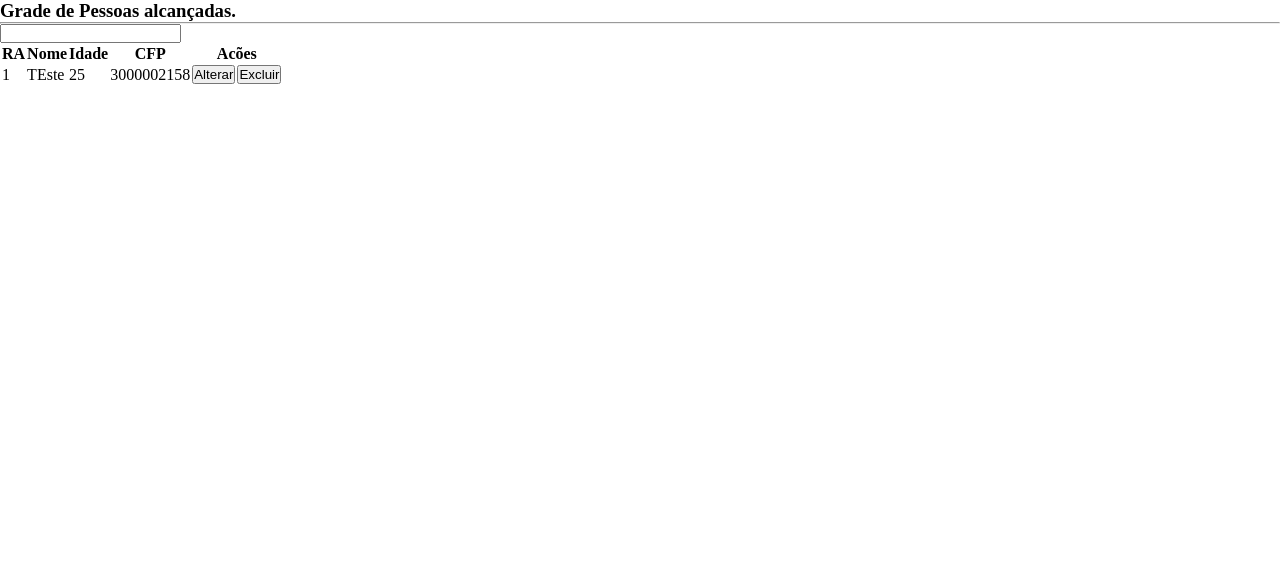
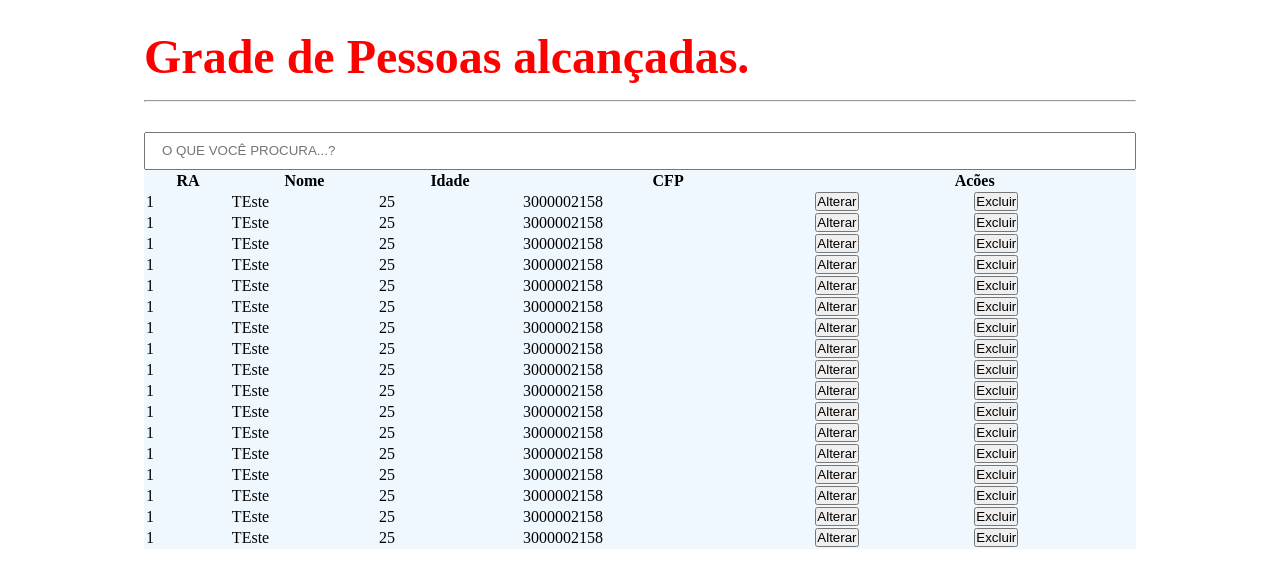
Before and after one commit to noFonte/fomulacadas2.0, a PHP site: page /listagem.html in a window 1280 px wide. Shown: the top 588 px of the page. Run offline with PHP 8.4, Linux system fonts and the light colour scheme.

Commit message:
Criando lista parte 4

```diff
--- a/index.html
+++ b/index.html
@@ -1,6 +1,6 @@
 <!DOCTYPE html>
 <html lang="en">
-
+    <meta http-equiv="Cache-control" content="public">
 <head>
     <meta charset="UTF-8">
     <meta name="viewport" content="width=device-width, initial-scale=1.0">
--- a/listagem.html
+++ b/listagem.html
@@ -1,25 +1,90 @@
 <!DOCTYPE html>
-<html lang="en">
+<html lang="pt-br">
+    <meta http-equiv="Cache-control" content="public">
 <head>
     <meta charset="UTF-8">
     <meta name="viewport" content="width=device-width, initial-scale=1.0">
     <title>Cadastro de Pessoa</title>
-    <link rel="stylesheet" href="style.css">
+    <link rel="stylesheet" href="style.css?v=1">
+    <style  >
+        /*Listagens*/
+
+
+
+        .listagem {
+            position: relative;
+            padding: 1rem;
+            width:80%;
+            margin: 1% auto;
+
+
+
+        }
+
+
+
+        .listagem>section {
+            position: relative;
+            color: red;
+            height: auto;
+            font-size: 2rem;
+            margin-bottom: 3rem;
+        }
+
+        .listagem>section h1 {
+            margin-bottom: 1rem;
+        }
+
+        .listagem>section hr{
+            position: absolute;
+            width: 100%;
+
+
+        }
+
+        .input-buscar{
+            height: 2.4rem;
+            width: 100%;
+            text-indent: 1rem;
+            text-transform: uppercase;
+
+
+        }
+
+
+        .table-list{
+
+            position: relative;
+            background-color: aliceblue;
+            width: 100%;
+
+        }
+
+        .table-list table{
+            position: relative;
+            width: 100%;
+        }
+
+
+
+
+    </style>
 </head>
+
 <body>
 
 
     <div class="listagem">
 
-        <section class="title">
-            <h3>Grade de Pessoas alcançadas.</h3>
+        <section>
+            <h1 class="title">Grade de Pessoas alcançadas.</h1>
             <hr>
         </section>
 
         <div class="main-list">
 
             <section>
-                <input type="text" id="buscar" name="busca" class="input-buscar" >
+                <input type="text" id="buscar" name="busca" placeholder="O que Você Procura...? " class="input-buscar">
             </section>
             <div class="table-list">
                 <table>
@@ -45,6 +110,137 @@
                             <td><button>Alterar</button></td>
                             <td><button>Excluir</button></td>
                         </tr>
+                        <tr>
+                            <td>1</td>
+                            <td>TEste</td>
+                            <td>25</td>
+                            <td>3000002158</td>
+                            <td><button>Alterar</button></td>
+                            <td><button>Excluir</button></td>
+                        </tr>
+                        <tr>
+                            <td>1</td>
+                            <td>TEste</td>
+                            <td>25</td>
+                            <td>3000002158</td>
+                            <td><button>Alterar</button></td>
+                            <td><button>Excluir</button></td>
+                        </tr>
+                        <tr>
+                            <td>1</td>
+                            <td>TEste</td>
+                            <td>25</td>
+                            <td>3000002158</td>
+                            <td><button>Alterar</button></td>
+                            <td><button>Excluir</button></td>
+                        </tr>
+
+                        <tr>
+                            <td>1</td>
+                            <td>TEste</td>
+                            <td>25</td>
+                            <td>3000002158</td>
+                            <td><button>Alterar</button></td>
+                            <td><button>Excluir</button></td>
+                        </tr>
+                        <tr>
+                            <td>1</td>
+                            <td>TEste</td>
+                            <td>25</td>
+                            <td>3000002158</td>
+                            <td><button>Alterar</button></td>
+                            <td><button>Excluir</button></td>
+                        </tr>
+                        <tr>
+                            <td>1</td>
+                            <td>TEste</td>
+                            <td>25</td>
+                            <td>3000002158</td>
+                            <td><button>Alterar</button></td>
+                            <td><button>Excluir</button></td>
+                        </tr>
+                        <tr>
+                            <td>1</td>
+                            <td>TEste</td>
+                            <td>25</td>
+                            <td>3000002158</td>
+                            <td><button>Alterar</button></td>
+                            <td><button>Excluir</button></td>
+                        </tr>
+
+                        <tr>
+                            <td>1</td>
+                            <td>TEste</td>
+                            <td>25</td>
+                            <td>3000002158</td>
+                            <td><button>Alterar</button></td>
+                            <td><button>Excluir</button></td>
+                        </tr>
+                        <tr>
+                            <td>1</td>
+                            <td>TEste</td>
+                            <td>25</td>
+                            <td>3000002158</td>
+                            <td><button>Alterar</button></td>
+                            <td><button>Excluir</button></td>
+                        </tr>
+                        <tr>
+                            <td>1</td>
+                            <td>TEste</td>
+                            <td>25</td>
+                            <td>3000002158</td>
+                            <td><button>Alterar</button></td>
+                            <td><button>Excluir</button></td>
+                        </tr>
+                        <tr>
+                            <td>1</td>
+                            <td>TEste</td>
+                            <td>25</td>
+                            <td>3000002158</td>
+                            <td><button>Alterar</button></td>
+                            <td><button>Excluir</button></td>
+                        </tr>
+                        <tr>
+                            <td>1</td>
+                            <td>TEste</td>
+                            <td>25</td>
+                            <td>3000002158</td>
+                            <td><button>Alterar</button></td>
+                            <td><button>Excluir</button></td>
+                        </tr>
+                        <tr>
+                            <td>1</td>
+                            <td>TEste</td>
+                            <td>25</td>
+                            <td>3000002158</td>
+                            <td><button>Alterar</button></td>
+                            <td><button>Excluir</button></td>
+                        </tr>
+                        <tr>
+                            <td>1</td>
+                            <td>TEste</td>
+                            <td>25</td>
+                            <td>3000002158</td>
+                            <td><button>Alterar</button></td>
+                            <td><button>Excluir</button></td>
+                        </tr>
+                        <tr>
+                            <td>1</td>
+                            <td>TEste</td>
+                            <td>25</td>
+                            <td>3000002158</td>
+                            <td><button>Alterar</button></td>
+                            <td><button>Excluir</button></td>
+                        </tr>
+                        <tr>
+                            <td>1</td>
+                            <td>TEste</td>
+                            <td>25</td>
+                            <td>3000002158</td>
+                            <td><button>Alterar</button></td>
+                            <td><button>Excluir</button></td>
+                        </tr>
+
                     </tbody>
 
                     <tfoot>
@@ -70,4 +266,5 @@
 
 
 </body>
+
 </html>
```
Also changed, not shown: style.css (line endings or trailing spaces).
